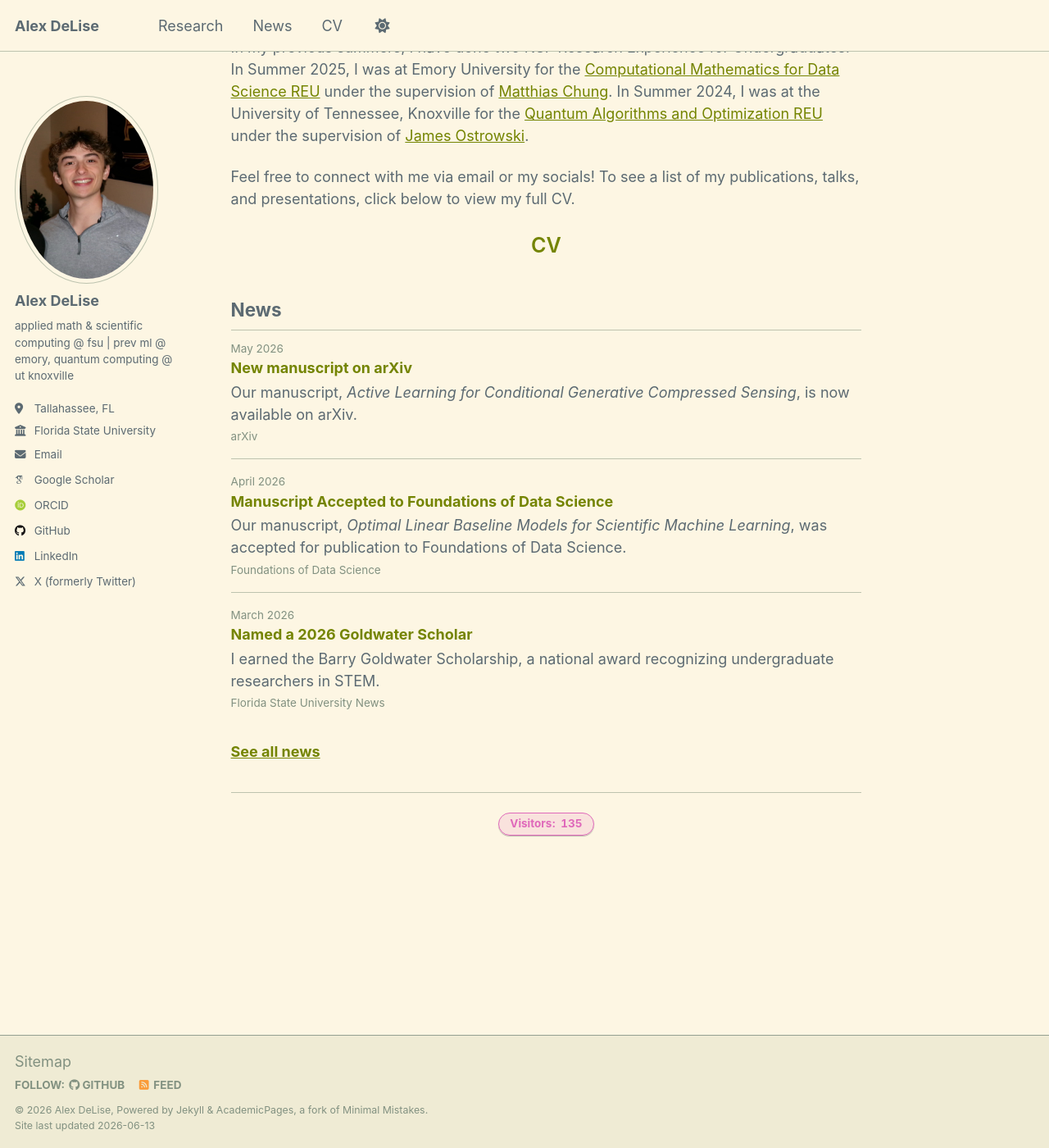
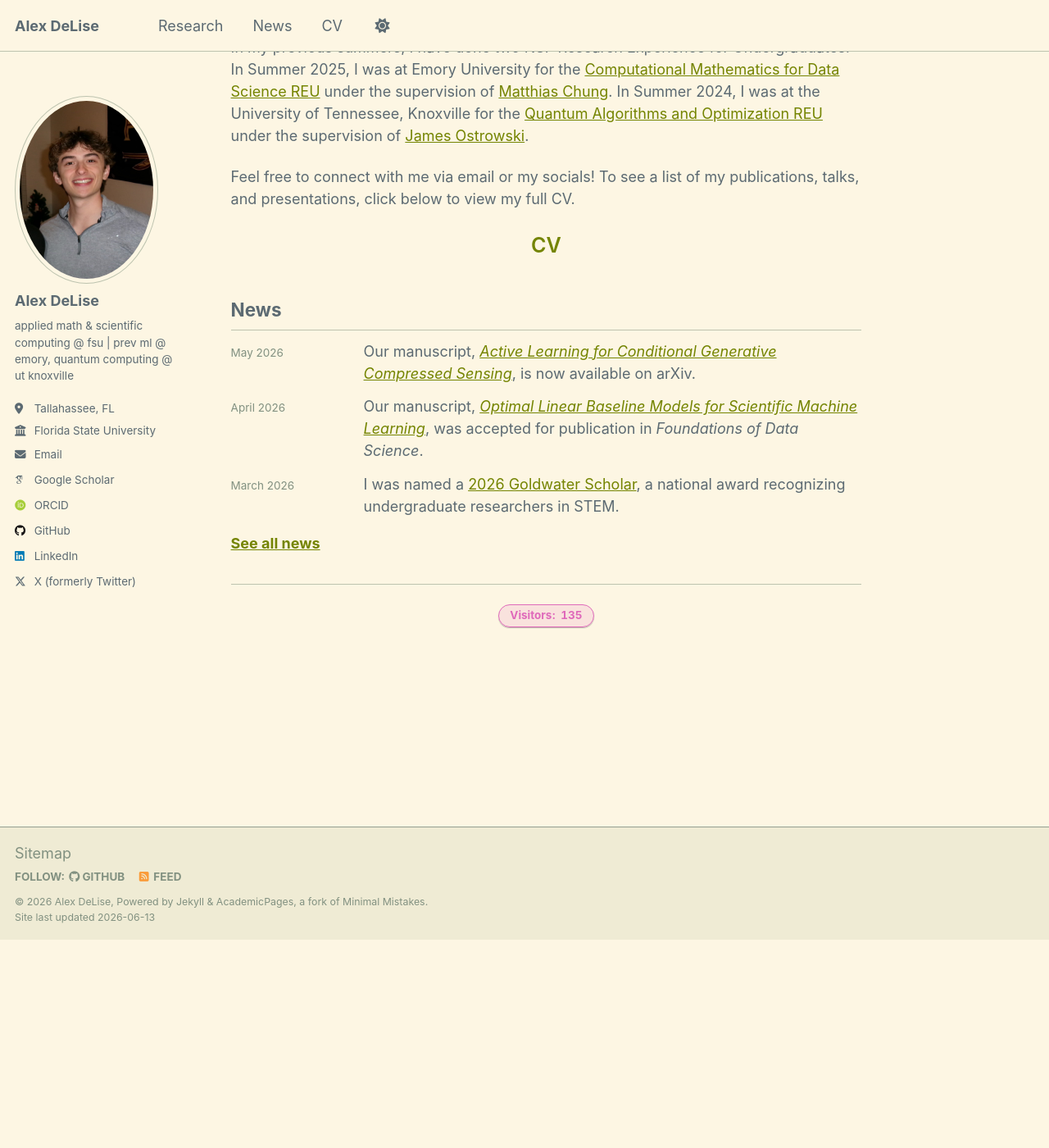
Before and after one commit to alexdelise/alexdelise.github.io, a Jekyll site: the page built from _pages/about.md, in a window 1280 px wide and 1400 px high, scrolled down 333 px. Shown: the whole window at 82% size. Built offline with Jekyll 4.4.1, drawn with Linux system fonts in a browser that asks for light colours; some web fonts are replaced; a script that is not in the unit is left out; after the commit the page ends 1479 px from its top, so only the background shows below that.

Commit message:
simplifies news tab; one liners and hanging indent

```diff
--- a/_data/news.yml
+++ b/_data/news.yml
@@ -1,26 +1,8 @@
 - date: 2026-03-27
-  display_date: "March 2026"
-  title: "Named a 2026 Goldwater Scholar"
-  text: "I earned the Barry Goldwater Scholarship, a national award recognizing undergraduate researchers in STEM."
-  url: "https://news.fsu.edu/news/students-campus-life/2026/04/13/fsu-achieves-historic-milestone-four-students-named-2026-goldwater-scholars/"
-  source: "Florida State University News"
-  image:
-  image_alt:
+  text: "I was named a [2026 Goldwater Scholar](https://news.fsu.edu/news/students-campus-life/2026/04/13/fsu-achieves-historic-milestone-four-students-named-2026-goldwater-scholars/), a national award recognizing undergraduate researchers in STEM."
 
 - date: 2026-04-10
-  display_date: "April 2026"
-  title: "Manuscript Accepted to Foundations of Data Science"
-  text: "Our manuscript, *Optimal Linear Baseline Models for Scientific Machine Learning*, was accepted for publication to Foundations of Data Science."
-  url: "https://www.aimsciences.org/article/doi/10.3934/fods.2026012"
-  source: "Foundations of Data Science"
-  image:
-  image_alt:
+  text: "Our manuscript, [*Optimal Linear Baseline Models for Scientific Machine Learning*](https://www.aimsciences.org/article/doi/10.3934/fods.2026012), was accepted for publication in *Foundations of Data Science*."
 
 - date: 2026-05-06
-  display_date: "May 2026"
-  title: "New manuscript on arXiv"
-  text: "Our manuscript, *Active Learning for Conditional Generative Compressed Sensing*, is now available on arXiv."
-  url: "https://arxiv.org/abs/2605.05435"
-  source: "arXiv"
-  image:
-  image_alt:
+  text: "Our manuscript, [*Active Learning for Conditional Generative Compressed Sensing*](https://arxiv.org/abs/2605.05435), is now available on arXiv."
--- a/_includes/news-list.html
+++ b/_includes/news-list.html
@@ -1,40 +1,11 @@
 {% assign news_items = site.data.news | sort: "date" | reverse %}
 {% assign news_limit = include.limit | default: news_items.size %}
 
-<ul class="news-list{% if include.compact %} news-list--compact{% else %} news-list--full{% endif %}">
+<ul class="news-list">
   {% for item in news_items limit: news_limit %}
-    <li class="news-item{% if item.image %} news-item--with-image{% endif %}">
-      {% if item.image %}
-        {% if item.url %}
-          <a class="news-item__thumb" href="{{ item.url }}" target="_blank" rel="noopener">
-            <img src="{{ item.image }}" alt="{{ item.image_alt | default: item.title }}" class="news-item__image">
-          </a>
-        {% else %}
-          <span class="news-item__thumb">
-            <img src="{{ item.image }}" alt="{{ item.image_alt | default: item.title }}" class="news-item__image">
-          </span>
-        {% endif %}
-      {% endif %}
-
-      <div class="news-item__body">
-        <div class="news-item__meta">
-          {% if item.display_date %}{{ item.display_date }}{% else %}{{ item.date | date: "%B %-d, %Y" }}{% endif %}
-        </div>
-
-        {% if item.url %}
-          <a class="news-item__title" href="{{ item.url }}" target="_blank" rel="noopener">{{ item.title }}</a>
-        {% else %}
-          <span class="news-item__title">{{ item.title }}</span>
-        {% endif %}
-
-        {% if item.text %}
-          <div class="news-item__text">{{ item.text | markdownify | remove: "<p>" | remove: "</p>" }}</div>
-        {% endif %}
-
-        {% if item.source %}
-          <div class="news-item__source">{{ item.source }}</div>
-        {% endif %}
-      </div>
+    <li class="news-item">
+      <time class="news-item__date" datetime="{{ item.date | date: "%Y-%m-%d" }}">{{ item.date | date: "%B %Y" }}</time>
+      <div class="news-item__text">{{ item.text | markdownify | remove: "<p>" | remove: "</p>" }}</div>
     </li>
   {% endfor %}
 </ul>
--- a/_pages/about.md
+++ b/_pages/about.md
@@ -23,7 +23,7 @@ Feel free to connect with me via email or my socials! To see a list of my public
 
 ## News
 
-{% include news-list.html limit=5 compact=true %}
+{% include news-list.html limit=5 %}
 
 <p class="news-more-link"><a href="{{ base_path }}/news/">See all news</a></p>
 
--- a/_sass/layout/_page.scss
+++ b/_sass/layout/_page.scss
@@ -132,71 +132,21 @@
 
 .news-item {
   display: grid;
-  gap: 0.75em;
-  margin-bottom: 0.95em;
-  padding-bottom: 0.95em;
-  border-bottom: 1px solid var(--global-border-color);
-
-  &:last-child {
-    border-bottom: 0;
-  }
-
-  @include breakpoint($small) {
-    &--with-image {
-      grid-template-columns: 96px minmax(0, 1fr);
-    }
-  }
+  grid-template-columns: 8em minmax(0, 1fr);
+  column-gap: 1em;
+  align-items: baseline;
+  margin-bottom: 0.75em;
 }
 
-.news-list--full {
-  .news-item {
-    @include breakpoint($small) {
-      &--with-image {
-        grid-template-columns: 140px minmax(0, 1fr);
-      }
-    }
-  }
-}
-
-.news-item__thumb {
-  display: block;
-  overflow: hidden;
-  border: 1px solid var(--global-border-color);
-  border-radius: $border-radius;
-  background: var(--global-surface-color);
-}
-
-.news-item__image {
-  display: block;
-  width: 100%;
-  aspect-ratio: 4 / 3;
-  object-fit: cover;
-}
-
-.news-item__meta,
-.news-item__source {
+.news-item__date {
   color: var(--global-text-color-light);
   font-family: $sans-serif;
   font-size: $type-size-6;
-}
-
-.news-item__title {
-  color: var(--global-link-color);
-  font-weight: 700;
-  text-decoration: none !important;
-
-  &:hover {
-    color: var(--global-link-color-hover);
-    text-decoration: underline !important;
-  }
+  white-space: nowrap;
 }
 
 .news-item__text {
-  margin-top: 0.15em;
-}
-
-.news-item__source {
-  margin-top: 0.25em;
+  min-width: 0;
 }
 
 .news-more-link {
```
